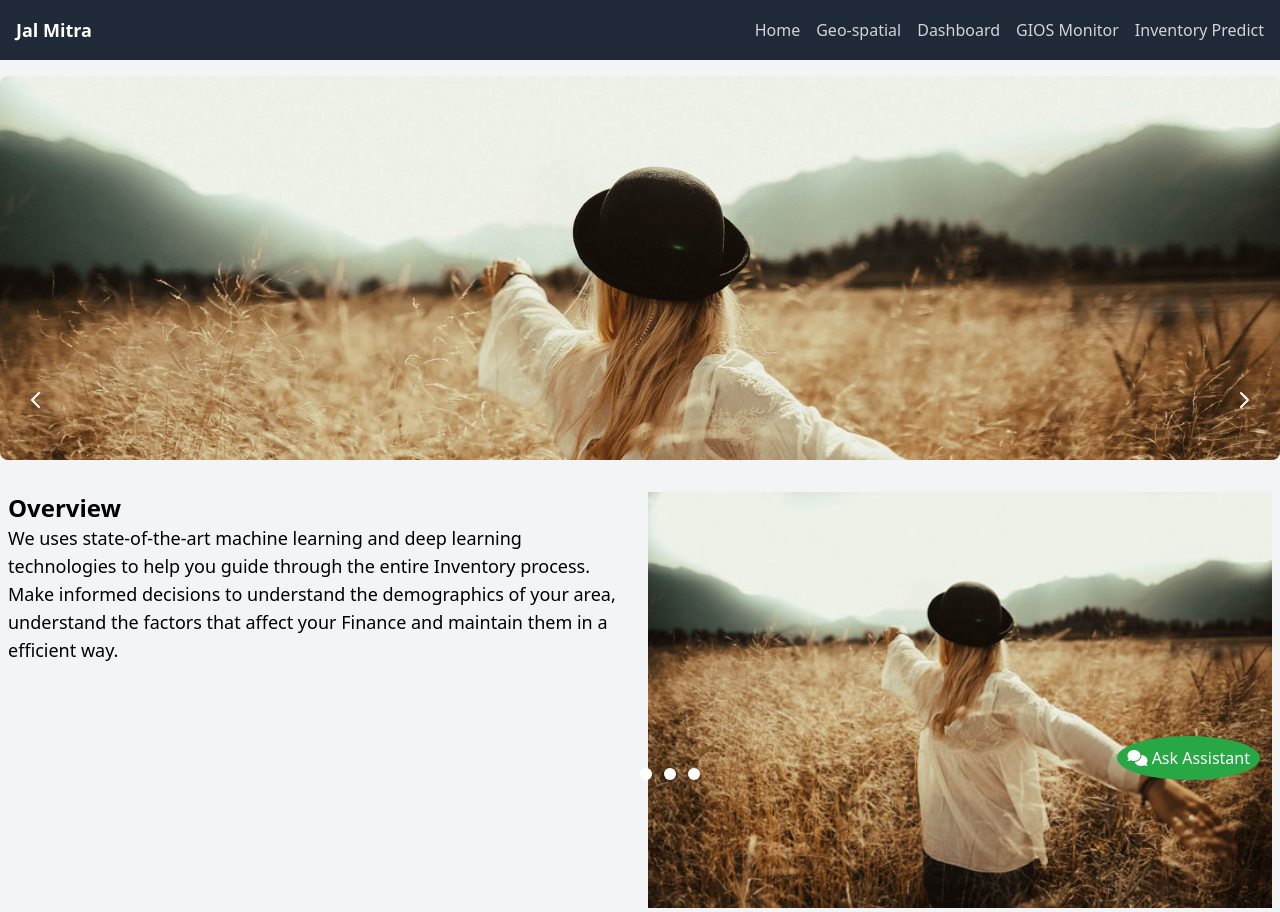
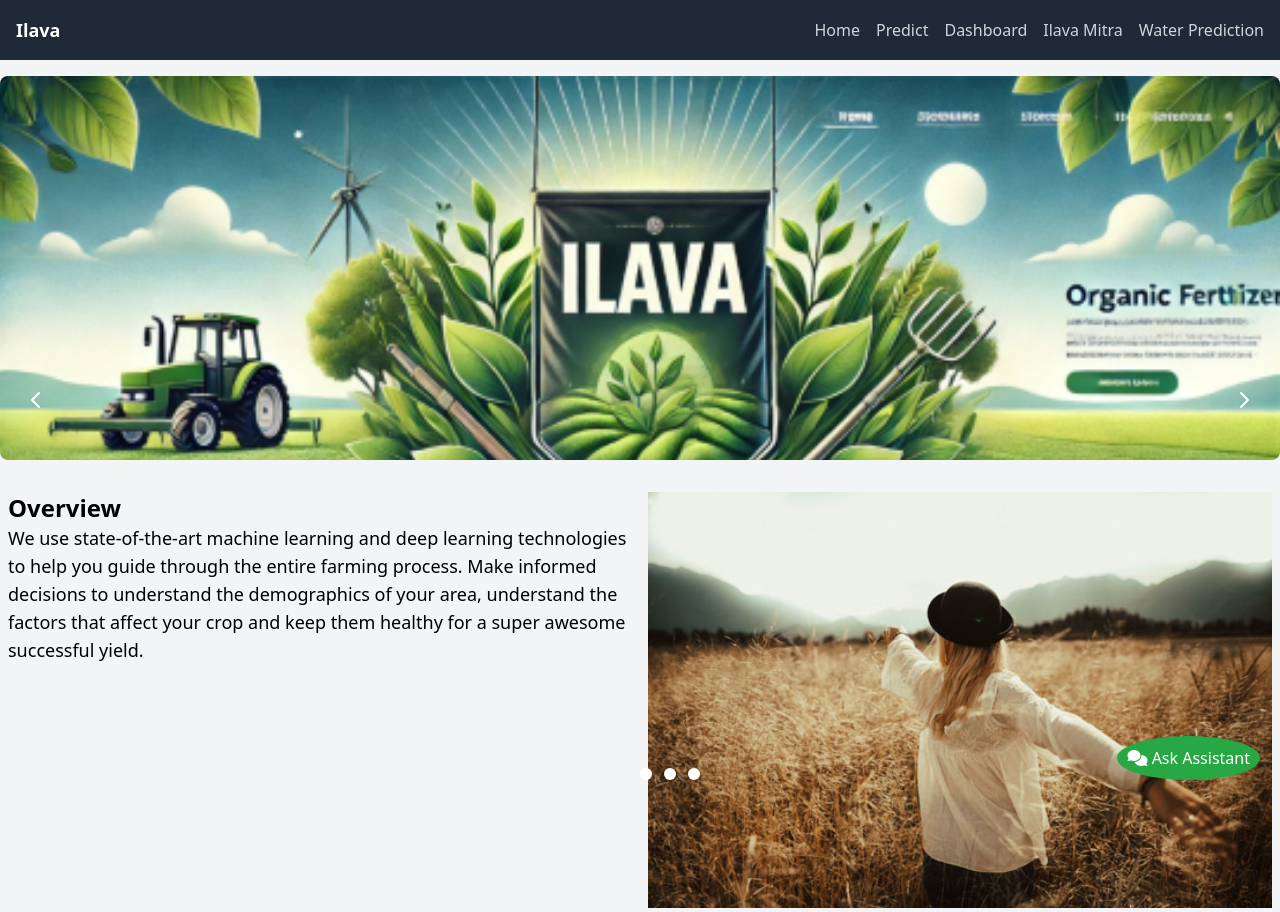
Before and after one commit to Shamantak12/Ilava, a Flask app: page / in a window 1280 px wide. Shown: the top 912 px of the page. Run offline with Flask 2, Linux system fonts and the light colour scheme; parts of the project's set-up code (start-up, migrations or seed data) failed here and were passed over; some libraries are stand-ins or nearby versions.

Commit message:
Update site title and navigation links, enhance button styles, and improve text clarity

```diff
--- a/agricrop-main/templates/index.html
+++ b/agricrop-main/templates/index.html
@@ -12,7 +12,7 @@
   <!-- Font-Awesome -->
   <script src="https://kit.fontawesome.com/97132b68f0.js" crossorigin="anonymous"></script>
 
-  <title>Jal Mitra</title>
+  <title>Ilava</title>
 </head>
 <style>
 #ai-assistant { position: fixed; bottom: 20px; right: 20px; z-index: 1000; }
@@ -27,16 +27,16 @@
 <body class="bg-gray-100">
   <nav class="bg-gray-800 p-4">
     <div class="container mx-auto flex justify-between items-center">
-      <a class="text-white text-lg font-bold" href="/">Jal Mitra</a>
+      <a class="text-white text-lg font-bold" href="/">Ilava</a>
       <button class="text-white md:hidden" id="navbar-toggle">
         <i class="fas fa-bars"></i>
       </button>
       <div class="hidden md:flex space-x-4" id="navbar-menu">
         <a class="text-gray-300 hover:text-white" href="/">Home</a>
-        <a class="text-gray-300 hover:text-white" href="/predict">Geo-spatial</a>
+        <a class="text-gray-300 hover:text-white" href="/predict">Predict</a>
         <a class="text-gray-300 hover:text-white" href="/dashboard">Dashboard</a>
-        <a class="text-gray-300 hover:text-white" href="https://00b74307aa06171f9a.gradio.live">GIOS Monitor</a>
-        <a class="text-gray-300 hover:text-white" href="water_predict">Inventory Predict</a>
+        <a class="text-gray-300 hover:text-white" href="/ilava-mitra">Ilava Mitra</a>
+        <a class="text-gray-300 hover:text-white" href="water_predict">Water Prediction</a>
       </div>
     </div>
   </nav>
@@ -46,13 +46,13 @@
     <div class="relative w-full" id="carouselExampleCaptions"></div>
       <div class="relative h-56 overflow-hidden rounded-lg md:h-96">
         <div class="duration-700 ease-in-out" data-carousel-item>
-          <img src="/static/images/5.jpg" class="block w-full" alt="...">
+          <img src="/static/images/agricrop (1).png" class="block w-full" alt="...">
         </div>
         <div class="hidden duration-700 ease-in-out" data-carousel-item>
-          <img src="/static/images/s4.jpg" class="block w-full" alt="...">
+          <img src="/static/images/3.jpg" class="block w-full" alt="...">
         </div>
         <div class="hidden duration-700 ease-in-out" data-carousel-item>
-          <img src="/static/images/s3.jpg" class="block w-full" alt="...">
+          <img src="/static/images/5.jpg" class="block w-full" alt="...">
           <div class="absolute bottom-0 left-0 right-0 p-4 bg-black bg-opacity-50 text-white">
             <h5 class="text-lg font-bold">Crop Predictor</h5>
             <p class="text-sm"><b>Predict the type of Crop to be grown</b></p>
@@ -89,7 +89,7 @@
     <div class="grid grid-cols-1 md:grid-cols-2 gap-4 mx-2">
       <div class="my-4">
         <h2 class="text-2xl font-bold">Overview<span class="text-muted"></span></h2>
-        <p class="text-lg">We uses state-of-the-art machine learning and deep learning technologies to help you guide through the entire Inventory process. Make informed decisions to understand the demographics of your area, understand the factors that affect your Finance and maintain them in a efficient way.</p>
+        <p class="text-lg">We use state-of-the-art machine learning and deep learning technologies to help you guide through the entire farming process. Make informed decisions to understand the demographics of your area, understand the factors that affect your crop and keep them healthy for a super awesome successful yield.</p>
       </div>
       <div class="my-4">
         <img src="/static/images/core.jpg" class="d-block w-full" alt="...">
@@ -165,7 +165,7 @@
       "how much fertilizer is needed": "The amount of fertilizer needed depends on the crop and soil conditions. It's best to conduct a soil test to determine the exact requirements.",
       "what do you mean by Ilava Mitra": "Ilava Mitra is a virtual assistant that helps farmers with crop prediction, water prediction, and other agricultural tasks.",
       "what is water prediction": "Water prediction is the process of forecasting water requirements for crops based on various factors such as soil type, weather conditions, and crop type.",
-      "what is your name": "My name is Ilava's, your AI assistant.",
+      "what is your name": "My name is Ilava Mitra, your AI assistant.",
       "who created you": "I was created by the team at Ilava to assist farmers with their agricultural needs.",
       "i am sad": "I'm sorry to hear that. Is there anything I can do to help?",
       "i am happy": "That's great to hear! How can I assist you further?",
--- a/agricrop-main/templates/predict.html
+++ b/agricrop-main/templates/predict.html
@@ -32,7 +32,7 @@
                         <a class="block py-2 lg:py-0" href="/predict">Predict</a>
                     </li>
                     <li class="lg:mx-4">
-                        <a class="block py-2 lg:py-0" href="/dashboard">Dashboard </a>
+                        <a class="block py-2 lg:py-0" href="/dashboard">Dashboard</a>
                     </li>
                 </ul>
             </div>
@@ -73,7 +73,7 @@
             </div>
 
             <div class="text-center">
-                <button id="singlebutton" name="singlebutton" class="bg-green-500 hover:bg-green-700 text-white font-bold py-2 px-4 rounded">Predict</button>
+                <button id="singlebutton" name="singlebutton" class="bg-blue-500 hover:bg-blue-700 text-white font-bold py-2 px-4 rounded">Predict</button>
             </div>
 
         </form>
--- a/agricrop-main/templates/water_predict.html
+++ b/agricrop-main/templates/water_predict.html
@@ -81,7 +81,7 @@
             </div>
 
             <div class="text-center">
-                <input type="submit" value="Predict Water Consumption" class="bg-green-500 text-white px-4 py-2 rounded-md hover:bg-green-600">
+                <input type="submit" value="Predict Water Consumption" class="bg-blue-500 text-white px-4 py-2 rounded-md hover:bg-blue-600">
             </div>
         </form>
     </div>
```
Also changed, not shown: agricrop-main/templates/result.html (+5 -5 lines).
